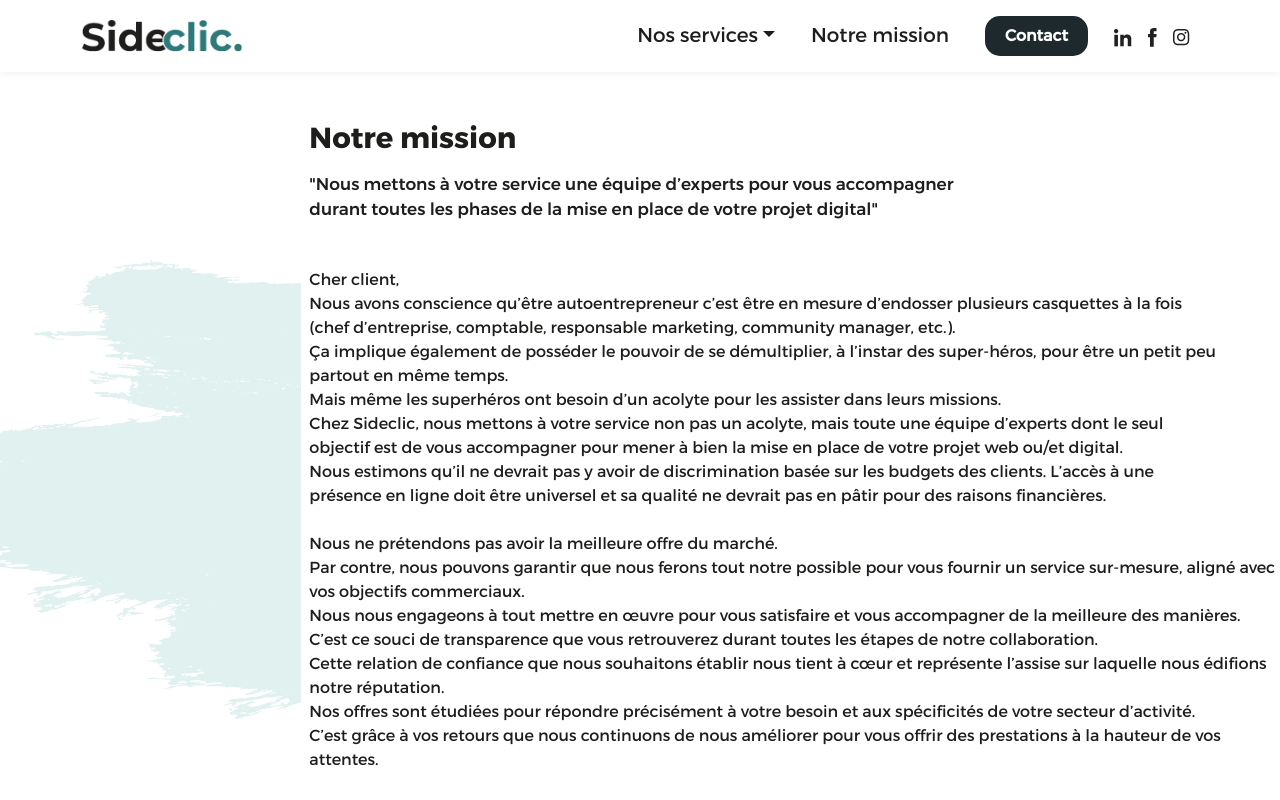
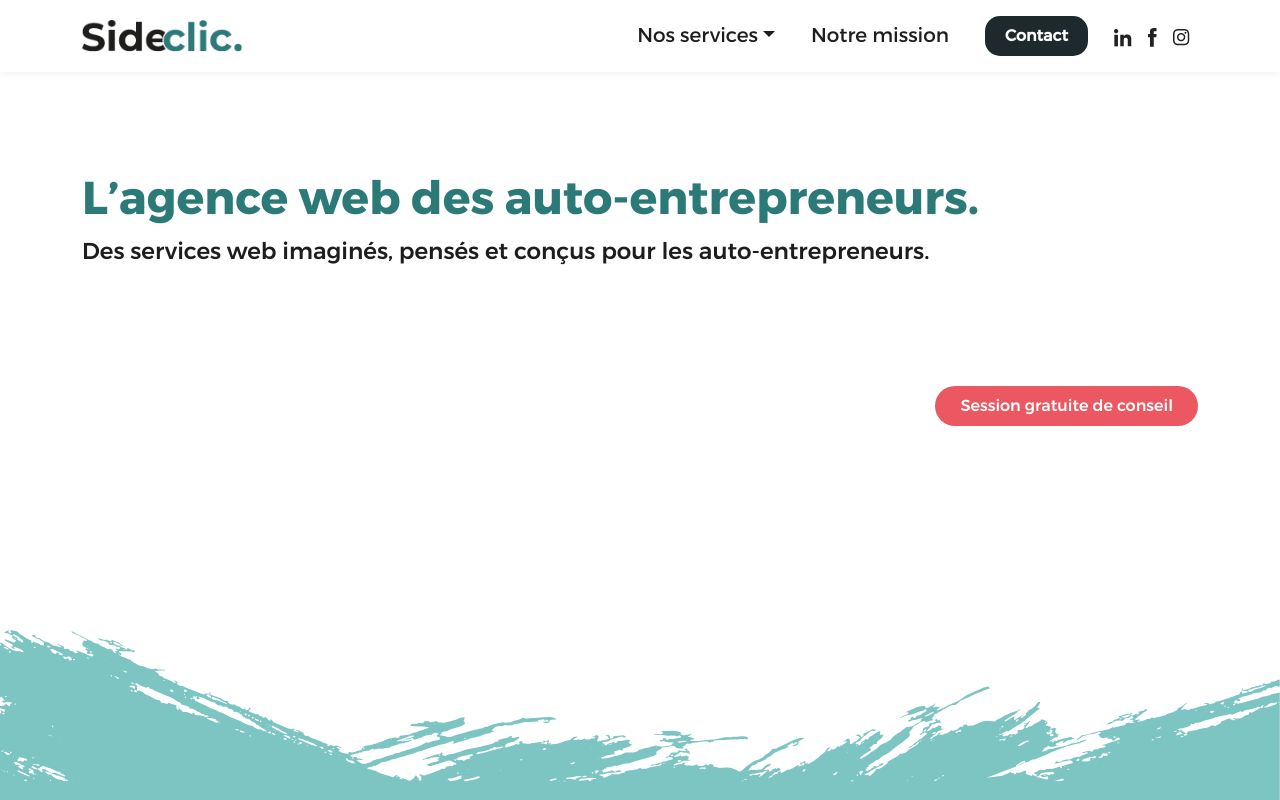
Before and after one commit to Sideclic-solutions/Sideclic-solutions.github.io, a React (Create React App) app: page /mission in a window 1280 px wide. Shown: the top 800 px of the page. Built offline with nearby package versions, Linux system fonts and the light colour scheme.

Commit message:
Revert to HashRouter

```diff
--- a/package.json
+++ b/package.json
@@ -25,7 +25,7 @@
     "predeploy": "npm run build",
     "deploy": "gh-pages -d build",
     "start": "react-scripts start",
-    "build": "react-scripts build && cp build/index.html build/404.html",
+    "build": "react-scripts build",
     "test": "react-scripts test",
     "eject": "react-scripts eject"
   },
--- a/src/App.js
+++ b/src/App.js
@@ -29,7 +29,7 @@
     <>
       <SideNavbar />
       <Routes>
-        <Route path="" element={<Home />} />
+        <Route path="/" element={<Home />} />
         <Route path="/mission" element={<Mission />} />
         <Route path="/social_media_management" element={<Social />} />
         <Route path="/contact" element={<Contact />} />
--- a/src/index.js
+++ b/src/index.js
@@ -2,7 +2,7 @@
 import ReactDOM from 'react-dom/client';
 
 import App from './App';
-import { BrowserRouter } from "react-router-dom";
+import { HashRouter } from "react-router-dom";
 
 import 'bootstrap/dist/css/bootstrap.min.css';
 import { HelmetProvider } from 'react-helmet-async';
@@ -12,11 +12,11 @@
 root.render(
   <React.StrictMode>
       <HelmetProvider>
-     <BrowserRouter basename={ `${process.env.PUBLIC_URL}`}>
+     <HashRouter>
 
      <App />
 
-     </BrowserRouter>
+     </HashRouter>
      </HelmetProvider>
 
   </React.StrictMode>
```
